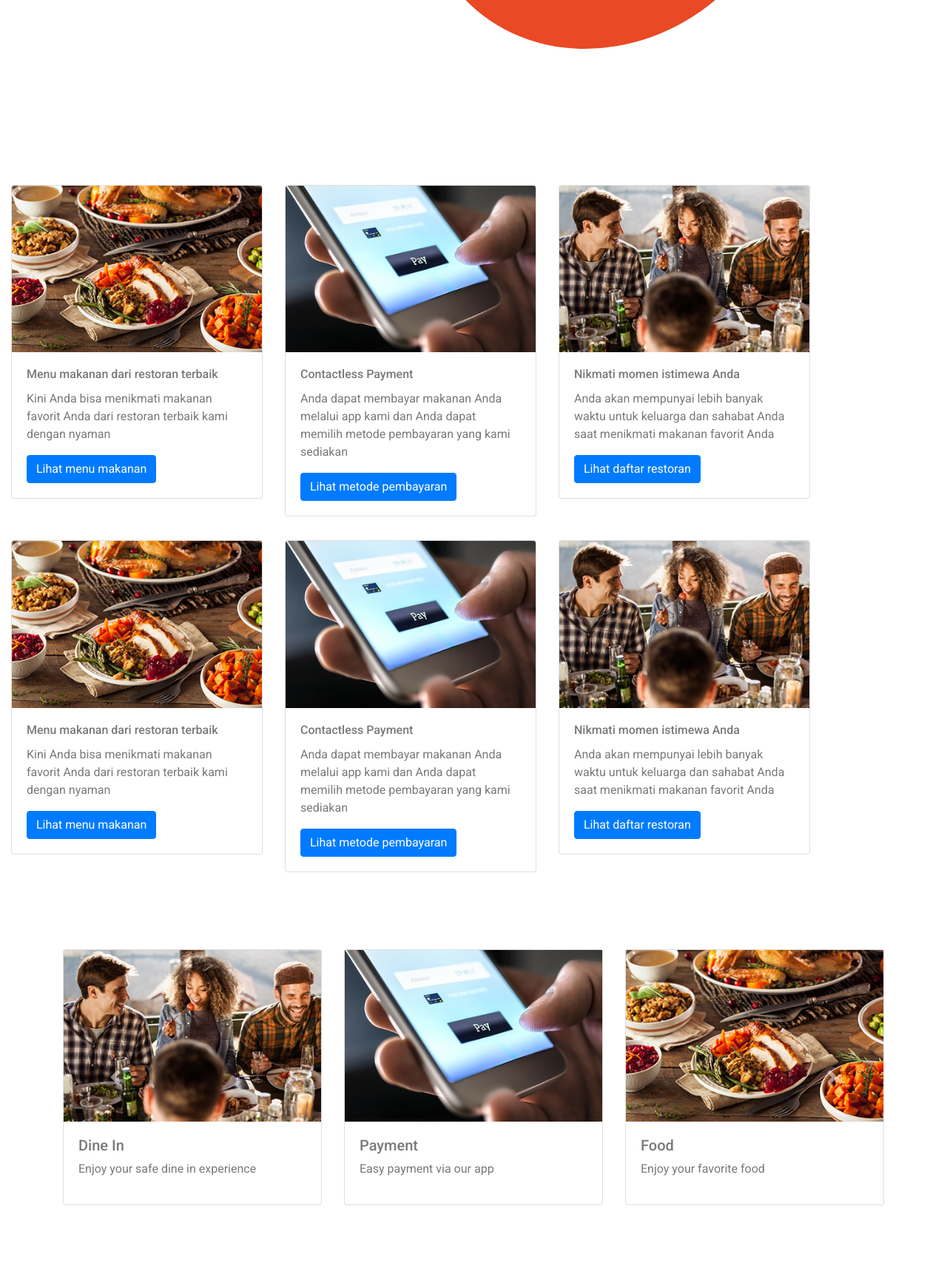
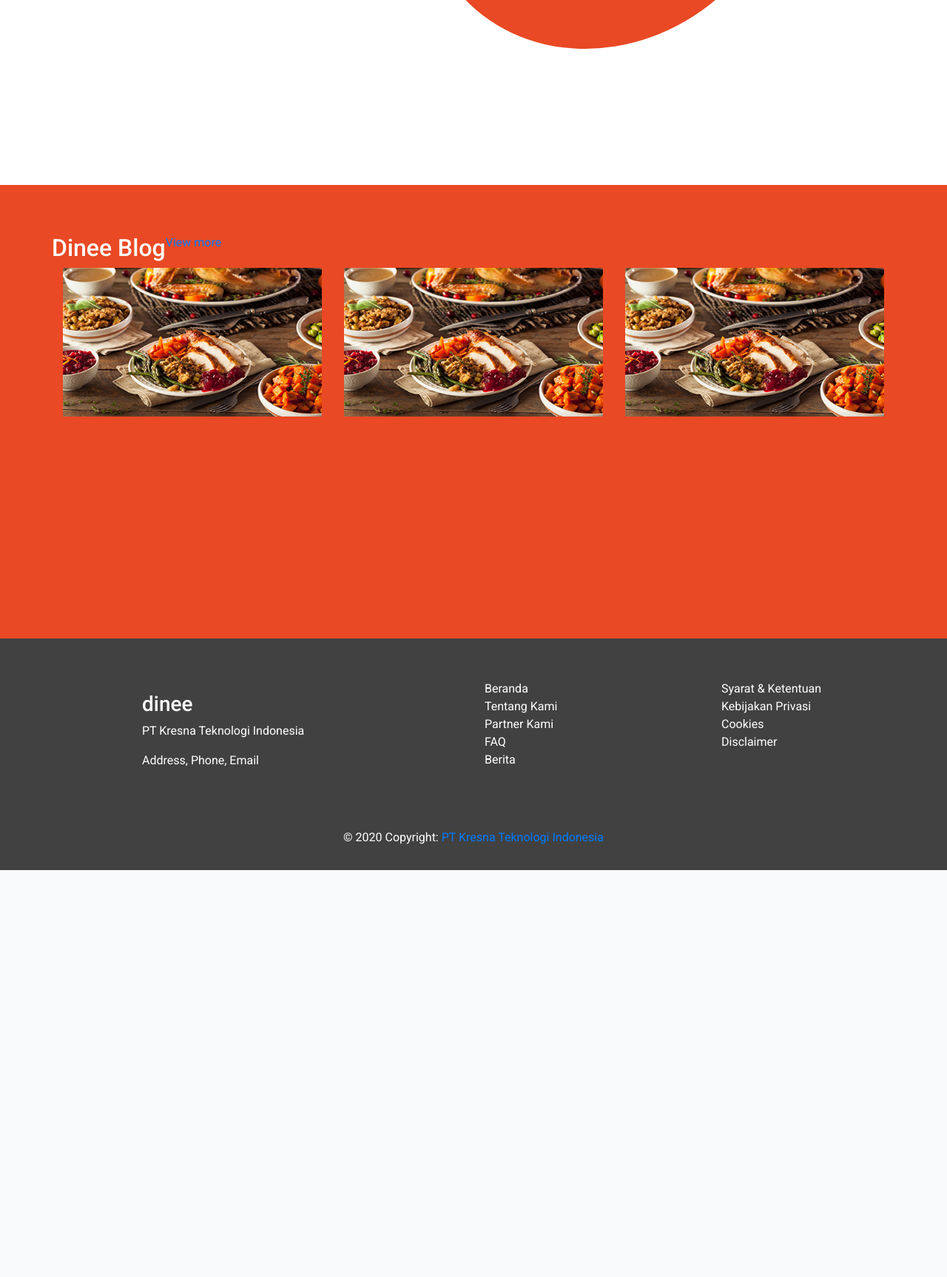
Before and after one commit to bernandocharles/dinee, a Django app: page / in a window 1280 px wide. Shown: the part 2451-4177 px from the top of the page at 74% size. After the commit the page ends 3627 px from the top, so only its background shows below. Run offline with Django 3.2, Linux system fonts and the light colour scheme; some libraries are stand-ins or nearby versions.

Commit message:
homepage content complete

```diff
--- a/home/static/styles/style.css
+++ b/home/static/styles/style.css
@@ -5,6 +5,11 @@
   .navbar li {
       margin-left : 1em;
       margin-right : 1em;
+  }
+
+  .blog-preview {
+    max-width: 353px;
+    max-height: 201px;
   }
 
   #why-dinee {
@@ -35,6 +40,17 @@
     height: 805px;
     padding-top: 72px;
   }
+
+  #dinee-blog {
+    color: white;
+    background-color: #e94924;
+    padding-top: 66px;
+    height: 613px;
+  }
+}
+
+footer {
+  background-color: #414141;
 }
 
 #cool-shape {
--- a/home/templates/home/homepage/homepage.html
+++ b/home/templates/home/homepage/homepage.html
@@ -94,156 +94,26 @@
     </div>
 </div>
 
-
-<div class="row container">
-    <div class="col-md-4">
-        <div class="card mb-2">
-            <img class="card-img-top" src="{% static 'img/food.jpg' %}">
-            <div class="card-body">
-                <h6 class="card-title">Menu makanan dari restoran terbaik</h6>
-                <p class="card-text">Kini Anda bisa menikmati makanan favorit Anda dari restoran terbaik kami dengan nyaman</p>
-                <a href="{% url 'homepage' %}"
-                   class="btn btn-primary">
-                    Lihat menu makanan
-                </a>
+<div class="col-lg-12 container" id="dinee-blog">
+    <div class="container">
+        <div class="row">
+            <h2 class="text-lg-left">Dinee Blog</h2>
+            <a href="{% url 'blog' %}">View more</a>
+        </div>
+        <div class="row">
+            <div class="col-md-4">
+                <img class="card-img-top blog-preview" src="{% static 'img/food.jpg' %}">
             </div>
-        </div>
-    </div>
-    <div class="col-md-4">
-        <div class="card mb-2">
-            <img class="card-img-top" src="{% static 'img/pay.jpg' %}">
-            <div class="card-body">
-                <h6 class="card-title">Contactless Payment</h6>
-                <p class="card-text">Anda dapat membayar makanan Anda melalui app kami dan Anda dapat memilih metode pembayaran yang kami sediakan</p>
-                <a href="{% url 'homepage' %}"
-                   class="btn btn-primary">
-                    Lihat metode pembayaran
-                </a>
+            <div class="col-md-4">
+                <img class="card-img-top blog-preview" src="{% static 'img/food.jpg' %}">
             </div>
-        </div>
-    </div>
-    <div class="col-md-4">
-        <div class="card mb-2">
-            <img class="card-img-top" src="{% static 'img/dines.jpg' %}">
-            <div class="card-body">
-                <h6 class="card-title">Nikmati momen istimewa Anda</h6>
-                <p class="card-text">Anda akan mempunyai lebih banyak waktu untuk keluarga dan sahabat Anda saat menikmati makanan favorit Anda</p>
-                <a href="{% url 'homepage' %}"
-                   class="btn btn-primary">
-                    Lihat daftar restoran
-                </a>
+            <div class="col-md-4">
+                <img class="card-img-top blog-preview" src="{% static 'img/food.jpg' %}">
             </div>
         </div>
     </div>
 </div>
-<br>
-<div class="row container">
-    <div class="col-md-4">
-        <div class="card mb-2">
-            <img class="card-img-top" src="{% static 'img/food.jpg' %}">
-            <div class="card-body">
-                <h6 class="card-title">Menu makanan dari restoran terbaik</h6>
-                <p class="card-text">Kini Anda bisa menikmati makanan favorit Anda dari restoran terbaik kami dengan nyaman</p>
-                <a href="{% url 'homepage' %}"
-                   class="btn btn-primary">
-                    Lihat menu makanan
-                </a>
-            </div>
-        </div>
-    </div>
-    <div class="col-md-4">
-        <div class="card mb-2">
-            <img class="card-img-top" src="{% static 'img/pay.jpg' %}">
-            <div class="card-body">
-                <h6 class="card-title">Contactless Payment</h6>
-                <p class="card-text">Anda dapat membayar makanan Anda melalui app kami dan Anda dapat memilih metode pembayaran yang kami sediakan</p>
-                <a href="{% url 'homepage' %}"
-                   class="btn btn-primary">
-                    Lihat metode pembayaran
-                </a>
-            </div>
-        </div>
-    </div>
-    <div class="col-md-4">
-        <div class="card mb-2">
-            <img class="card-img-top" src="{% static 'img/dines.jpg' %}">
-            <div class="card-body">
-                <h6 class="card-title">Nikmati momen istimewa Anda</h6>
-                <p class="card-text">Anda akan mempunyai lebih banyak waktu untuk keluarga dan sahabat Anda saat menikmati makanan favorit Anda</p>
-                <a href="{% url 'homepage' %}"
-                   class="btn btn-primary">
-                    Lihat daftar restoran
-                </a>
-            </div>
-        </div>
-    </div>
-</div>
-<br>
-<br>
-    <br>
-    <br>
 
-<!-- Carousel Mobile -->
-
-
-<!-- End of Carousel Mobile -->
-
-<!-- Carousel Desktop -->
-<div id="carouselExampleIndicators" class="carousel slide container" data-ride="carousel">
-  <ol class="carousel-indicators">
-    <li data-target="#carouselExampleIndicators" data-slide-to="0" class="active"></li>
-    <li data-target="#carouselExampleIndicators" data-slide-to="1"></li>
-    <li data-target="#carouselExampleIndicators" data-slide-to="2"></li>
-  </ol>
-  <div class="carousel-inner">
-    <div class="carousel-item active">
-      <div class="row">
-        <div class="col">
-          <div class="card">
-              <img class="d-block w-100" src="{% static 'img/dines.jpg' %}" alt="First slide">
-              <div class="card-body">
-                <h5 class="carou-text">Dine In</h5>
-                <p class="carou-text">Enjoy your safe dine in experience</p>
-              </div>
-          </div>
-        </div>
-        <div class="col">
-          <div class="card">
-              <img class="d-block w-100" src="{% static 'img/pay.jpg' %}" alt="Second slide">
-              <div class="card-body">
-              <!-- <div class="carousel-caption d-none d-md-block"> -->
-                <h5 class="carou-text">Payment</h5>
-                <p class="carou-text">Easy payment via our app</p>
-              </div>
-          </div>
-        </div>
-        <div class="col">
-          <div class="card">
-              <img class="d-block w-100" src="{% static 'img/food.jpg' %}" alt="Third slide">
-              <div class="card-body">
-                <h5 class="carou-text">Food</h5>
-                <p class="carou-text">Enjoy your favorite food</p>
-              </div>
-          </div>
-        </div>
-      </div>
-    </div>
-  </div>
-  <a class="carousel-control-prev" href="#carouselExampleIndicators" role="button" data-slide="prev">
-    <span class="carousel-control-prev-icon carou-icon" aria-hidden="true"></span>
-    <span class="sr-only">Previous</span>
-  </a>
-  <a class="carousel-control-next carou-icon" href="#carouselExampleIndicators" role="button" data-slide="next">
-    <span class="carousel-control-next-icon" aria-hidden="true"></span>
-    <span class="sr-only">Next</span>
-  </a>
-</div>
-<!-- End of Carousel Desktop -->
-
-    <br>
-    <br>
-    <br>
-    <br>
 
 
 {% endblock %}
--- a/templates/base.html
+++ b/templates/base.html
@@ -95,7 +95,7 @@
       <div class="col-md-3 mb-md-0 mb-3">
 
         <!-- Links -->
-        <h5 class="text-uppercase" style="color: white;">Navigasi</h5>
+        <!-- <h5 class="text-uppercase" style="color: white;">Navigasi</h5> -->
 
         <ul class="list-unstyled">
           <li>
@@ -122,7 +122,7 @@
       <div class="col-md-3 mb-md-0 mb-3">
 
         <!-- Links -->
-        <h5 class="text-uppercase" style="color: white;">Legal</h5>
+        <!-- <h5 class="text-uppercase" style="color: white;">Legal</h5> -->
 
         <ul class="list-unstyled">
           <li>
@@ -149,7 +149,7 @@
   <!-- Footer Links -->
 
   <!-- Copyright -->
-  <div class="footer-copyright text-center py-3" style="color: #212529;">© 2020 Copyright:
+  <div class="footer-copyright text-center py-3" style="color: white;">© 2020 Copyright:
     <a href="#!"> PT Kresna Teknologi Indonesia</a>
   </div>
   <!-- Copyright -->
```
